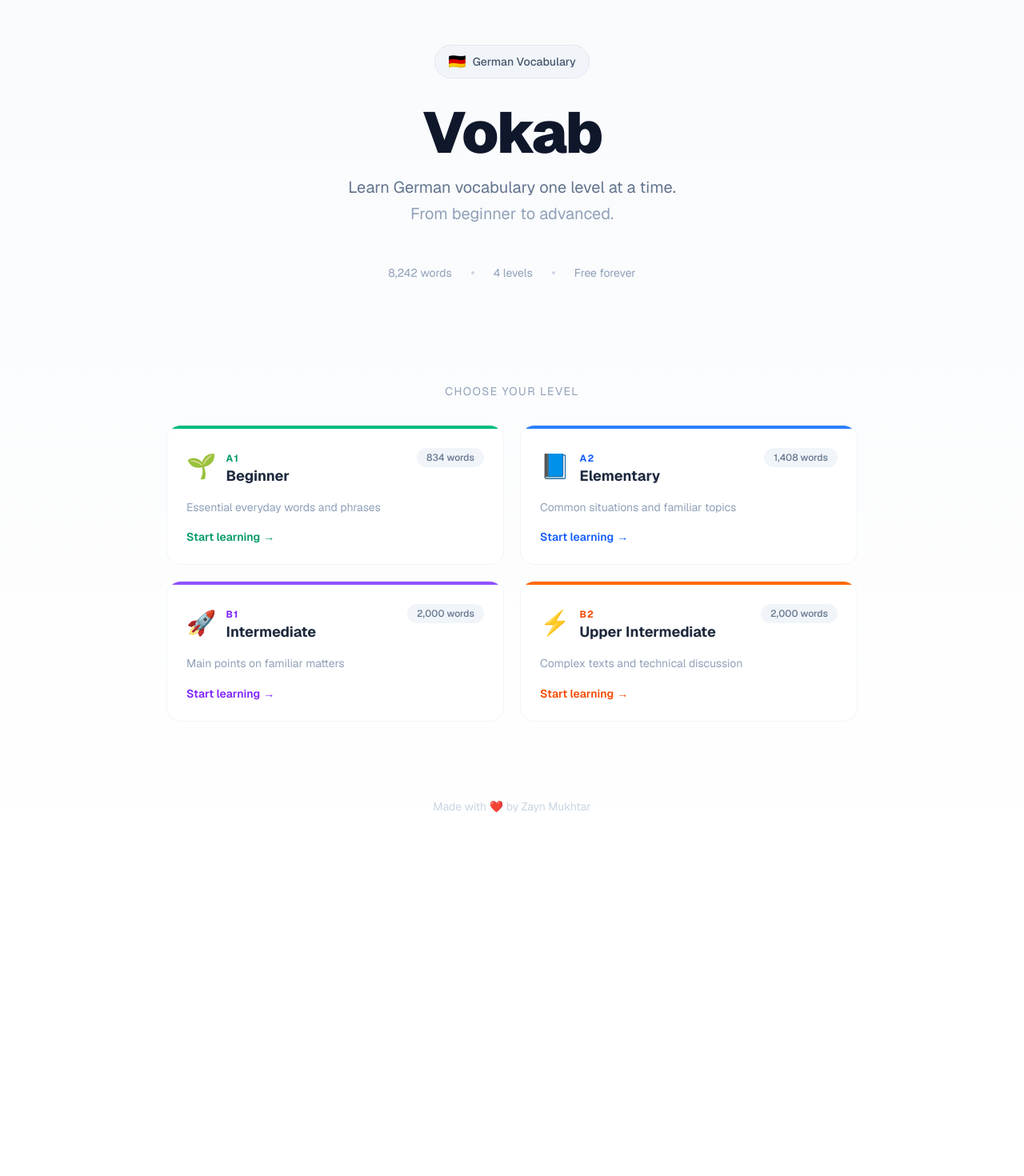
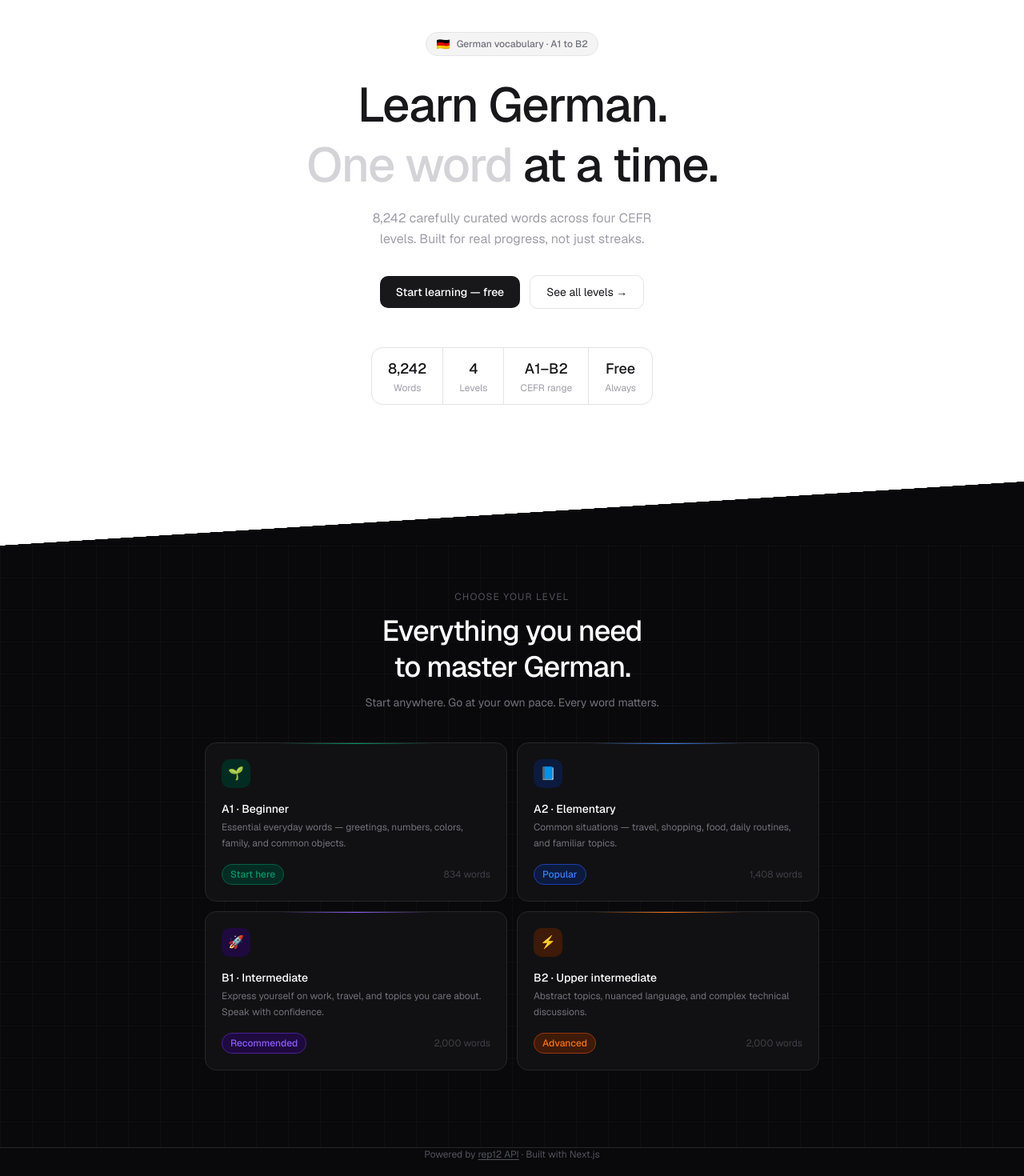
Before and after one commit to zainmukhtar/vokab, a Next.js app: page / in a window 1280 px wide. Shown: the part 40-1510 px from the top of the page at 80% size. Before the commit the page ends 1098 px from the top, so only its background shows below. Built offline with nearby package versions, Linux system fonts and the light colour scheme.

Commit message:
feat: redesign learn page with dark theme, self-assessment, dynamic font sizing and taller cards

```diff
--- a/src/app/page.tsx
+++ b/src/app/page.tsx
@@ -3,90 +3,155 @@ import { levels } from "@/lib/levels"
 
 export default function Home() {
   return (
-    <main className="min-h-screen bg-gradient-to-b from-slate-50 to-white">
+    <main>
 
-      {/* ── Hero Section ── */}
-      <section className="px-4 pt-24 pb-16 text-center">
+      {/* ── WHITE HERO ── */}
+      <section className="bg-white px-6 pt-20 pb-24 text-center">
 
-        {/* Logo pill */}
-        <div className="inline-flex items-center gap-2 bg-slate-100 border border-slate-200 rounded-full px-4 py-1.5 mb-8">
-          <span className="text-lg">🇩🇪</span>
-          <span className="text-slate-600 text-sm font-medium">
-            German Vocabulary
+        {/* Pill */}
+        <div className="inline-flex items-center gap-2 bg-zinc-100 border border-zinc-200 rounded-full px-3 py-1 mb-6">
+          <span className="text-sm">🇩🇪</span>
+          <span className="text-zinc-500 text-xs font-medium">
+            German vocabulary · A1 to B2
           </span>
         </div>
 
         {/* Headline */}
-        <h1 className="text-6xl sm:text-7xl font-black text-slate-900 tracking-tight mb-4">
-          Vokab
+        <h1 className="text-5xl sm:text-6xl font-medium text-zinc-900 tracking-tight leading-tight mb-4">
+          Learn German.<br />
+          <span className="text-zinc-300">One word</span> at a time.
         </h1>
 
         {/* Subheadline */}
-        <p className="text-slate-500 text-xl max-w-md mx-auto leading-relaxed mb-12">
-          Learn German vocabulary one level at a time.
-          <br />
-          <span className="text-slate-400">From beginner to advanced.</span>
+        <p className="text-zinc-400 text-base max-w-sm mx-auto leading-relaxed mb-8">
+          8,242 carefully curated words across four CEFR levels.
+          Built for real progress, not just streaks.
         </p>
 
+        {/* Buttons */}
+        <div className="flex items-center justify-center gap-3 mb-12">
+          <Link
+            href="/learn/a1"
+            className="bg-zinc-900 text-white text-sm font-medium px-5 py-2.5 rounded-lg hover:bg-zinc-700 transition-colors"
+          >
+            Start learning — free
+          </Link>
+            <a
+            href="#levels"
+            className="text-zinc-900 text-sm border border-zinc-200 px-5 py-2.5 rounded-lg hover:bg-zinc-50 transition-colors"
+          >
+            See all levels →
+          </a>
+        </div>
+
         {/* Stats row */}
-        <div className="flex items-center justify-center gap-6 text-sm text-slate-400 mb-16">
-          <span>8,242 words</span>
-          <span className="w-1 h-1 bg-slate-300 rounded-full" />
-          <span>4 levels</span>
-          <span className="w-1 h-1 bg-slate-300 rounded-full" />
-          <span>Free forever</span>
+        <div className="inline-flex border border-zinc-200 rounded-xl overflow-hidden divide-x divide-zinc-200">
+          {[
+            { num: "8,242", label: "Words" },
+            { num: "4", label: "Levels" },
+            { num: "A1–B2", label: "CEFR range" },
+            { num: "Free", label: "Always" },
+          ].map((s) => (
+            <div key={s.label} className="px-5 py-3 text-center">
+              <div className="text-lg font-medium text-zinc-900">{s.num}</div>
+              <div className="text-xs text-zinc-400 mt-0.5">{s.label}</div>
+            </div>
+          ))}
         </div>
 
       </section>
 
-      {/* ── Level Cards ── */}
-      <section className="px-4 pb-24 max-w-4xl mx-auto">
+      {/* ── DIAGONAL CUT ── */}
+      <div
+        className="bg-white"
+        style={{
+          height: "80px",
+          background: "linear-gradient(to bottom right, #ffffff 49.9%, #09090b 50%)",
+        }}
+      />
 
-        <p className="text-center text-slate-400 text-sm uppercase tracking-widest mb-8">
+      {/* ── DARK SECTION ── */}
+      <section
+        id="levels"
+        className="bg-[#09090b] px-6 pb-24 relative overflow-hidden"
+      >
+
+        {/* Grid texture */}
+        <div
+          className="absolute inset-0 pointer-events-none"
+          style={{
+            backgroundImage: `
+              linear-gradient(rgba(255,255,255,0.025) 1px, transparent 1px),
+              linear-gradient(90deg, rgba(255,255,255,0.025) 1px, transparent 1px)
+            `,
+            backgroundSize: "40px 40px",
+          }}
+        />
+
+        <div className="relative z-10 max-w-3xl mx-auto">
+
+          {/* Dark section header */}
+          <div className="text-center pt-14 pb-10">
+            <p className="text-zinc-600 text-xs uppercase tracking-widest mb-3">
               Choose your level
             </p>
+            <h2 className="text-3xl sm:text-4xl font-medium text-white tracking-tight leading-tight mb-3">
+              Everything you need<br />to master German.
+            </h2>
+            <p className="text-zinc-500 text-sm">
+              Start anywhere. Go at your own pace. Every word matters.
+            </p>
+          </div>
 
-        <div className="grid grid-cols-1 sm:grid-cols-2 gap-5">
+          {/* Level cards grid */}
+          <div className="grid grid-cols-1 sm:grid-cols-2 gap-3">
             {levels.map((level) => (
               <Link key={level.code} href={`/learn/${level.code}`}>
+                <div
+                  className="group bg-[#111113] border border-zinc-800 rounded-xl p-5 relative overflow-hidden hover:border-zinc-600 transition-colors duration-200 cursor-pointer"
+                >
 
-              <div className="group relative bg-white border border-slate-100 rounded-2xl p-6 hover:shadow-xl hover:-translate-y-1 transition-all duration-200 cursor-pointer overflow-hidden">
+                  {/* Top glow line */}
+                  <div
+                    className="absolute top-0 left-1/4 right-1/4 h-px"
+                    style={{
+                      background: `linear-gradient(90deg, transparent, ${level.glowColor}, transparent)`,
+                    }}
+                  />
 
-                {/* Colored top accent bar */}
-                <div className={`absolute top-0 left-0 right-0 h-1 ${level.color}`} />
-
-                {/* Card content */}
-                <div className="flex items-start justify-between mb-4 mt-1">
-
-                  {/* Left — emoji + level label */}
-                  <div className="flex items-center gap-3">
-                    <span className="text-3xl">{level.emoji}</span>
-                    <div>
-                      <span className={`text-xs font-bold uppercase tracking-widest ${level.textColor}`}>
-                        {level.label}
-                      </span>
-                      <h3 className="text-slate-800 font-bold text-lg leading-tight">
-                        {level.name}
-                      </h3>
-                    </div>
+                  {/* Icon */}
+                  <div
+                    className="w-9 h-9 rounded-lg flex items-center justify-center text-base mb-4"
+                    style={{ background: level.iconBg }}
+                  >
+                    {level.emoji}
                   </div>
 
-                  {/* Right — word count pill */}
-                  <span className="bg-slate-100 text-slate-500 text-xs font-medium px-3 py-1 rounded-full">
-                    {level.wordCount.toLocaleString()} words
-                  </span>
-
-                </div>
+                  {/* Title */}
+                  <h3 className="text-white text-sm font-medium mb-1">
+                    {level.label} · {level.name}
+                  </h3>
 
                   {/* Description */}
-                <p className="text-slate-400 text-sm leading-relaxed mb-4">
+                  <p className="text-zinc-500 text-xs leading-relaxed mb-4">
                     {level.description}
                   </p>
 
-                {/* Start link */}
-                <div className={`flex items-center gap-1 text-sm font-semibold ${level.textColor} group-hover:gap-2 transition-all duration-200`}>
-                  Start learning
-                  <span>→</span>
+                  {/* Footer row */}
+                  <div className="flex items-center justify-between">
+                    <span
+                      className="text-xs font-medium px-2.5 py-1 rounded-full border"
+                      style={{
+                        color: level.tagColor,
+                        borderColor: level.tagBorder,
+                        background: level.tagBg,
+                      }}
+                    >
+                      {level.tag}
+                    </span>
+                    <span className="text-zinc-700 text-xs">
+                      {level.wordCount.toLocaleString()} words
+                    </span>
                   </div>
 
                 </div>
@@ -94,12 +159,25 @@ export default function Home() {
             ))}
           </div>
 
+        </div>
       </section>
 
-      {/* ── Footer ── */}
-      <footer className="text-center pb-10 text-slate-300 text-sm">
-        Made with ❤️ by Zayn Mukhtar
+      {/* ── FOOTER ── */}
+      <footer className="bg-[#09090b] text-center pb-10 border-t border-zinc-800">
+        <p className="text-zinc-600 text-xs">
+          Powered by{" "}
+          <a
+            href="https://rep12.com"
+            target="_blank"
+            rel="noopener noreferrer"
+            className="hover:text-zinc-400 transition-colors underline underline-offset-2"
+          >
+            rep12 API
+          </a>
+          {" "}· Built with Next.js
+        </p>
       </footer>
+
     </main>
   )
 }
--- a/src/lib/levels.ts
+++ b/src/lib/levels.ts
@@ -5,50 +5,79 @@ export type Level = {
   description: string
   wordCount: number
   color: string
-  textColor: string    // ← NEW
-  emoji: string        // ← NEW
+  textColor: string
+  emoji: string
+  glowColor: string   // ← top glow line on dark card
+  iconBg: string      // ← icon background
+  tag: string         // ← badge text
+  tagColor: string    // ← badge text color
+  tagBorder: string   // ← badge border color
+  tagBg: string       // ← badge background
 }
-
 
 export const levels: Level[] = [
   {
     code: "a1",
     label: "A1",
     name: "Beginner",
-    description: "Essential everyday words and phrases",
+    description: "Essential everyday words — greetings, numbers, colors, family, and common objects.",
     wordCount: 834,
     color: "bg-emerald-500",
     textColor: "text-emerald-600",
     emoji: "🌱",
+    glowColor: "#059669",
+    iconBg: "#022c22",
+    tag: "Start here",
+    tagColor: "#059669",
+    tagBorder: "#065f46",
+    tagBg: "#022c22",
   },
   {
     code: "a2",
     label: "A2",
     name: "Elementary",
-    description: "Common situations and familiar topics",
+    description: "Common situations — travel, shopping, food, daily routines, and familiar topics.",
     wordCount: 1408,
     color: "bg-blue-500",
     textColor: "text-blue-600",
     emoji: "📘",
+    glowColor: "#3b82f6",
+    iconBg: "#0c1a3e",
+    tag: "Popular",
+    tagColor: "#3b82f6",
+    tagBorder: "#1e40af",
+    tagBg: "#0c1a3e",
   },
   {
     code: "b1",
     label: "B1",
     name: "Intermediate",
-    description: "Main points on familiar matters",
+    description: "Express yourself on work, travel, and topics you care about. Speak with confidence.",
     wordCount: 2000,
     color: "bg-violet-500",
     textColor: "text-violet-600",
     emoji: "🚀",
+    glowColor: "#8b5cf6",
+    iconBg: "#1e0a3e",
+    tag: "Recommended",
+    tagColor: "#8b5cf6",
+    tagBorder: "#4c1d95",
+    tagBg: "#1e0a3e",
   },
   {
     code: "b2",
     label: "B2",
-    name: "Upper Intermediate",
-    description: "Complex texts and technical discussion",
+    name: "Upper intermediate",
+    description: "Abstract topics, nuanced language, and complex technical discussions.",
     wordCount: 2000,
     color: "bg-orange-500",
     textColor: "text-orange-600",
     emoji: "⚡",
+    glowColor: "#f97316",
+    iconBg: "#3e1a08",
+    tag: "Advanced",
+    tagColor: "#f97316",
+    tagBorder: "#9a3412",
+    tagBg: "#3e1a08",
   },
 ]
```
Also changed, not shown: src/app/learn/[level]/page.tsx (+282 -114 lines). Lines whose indentation alone changed are shown as unchanged.
